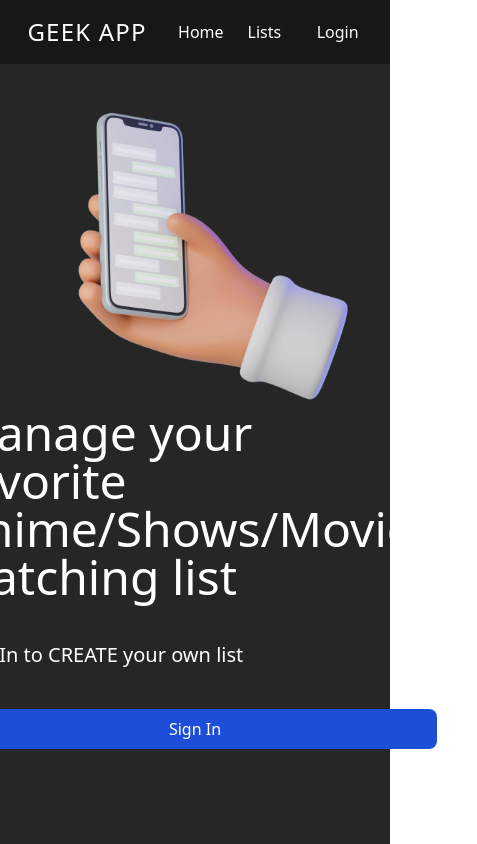
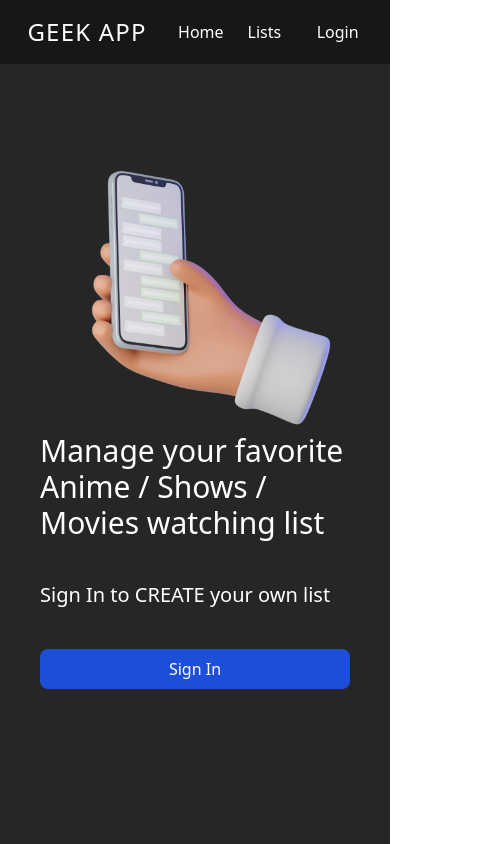
Before and after one commit to BrunoUemura/geek-app-frontend, a Next.js app: page / in a window 390 px wide. Shown: the whole page, 477 px wide, since content can reach past the window. Built offline with nearby package versions, Linux system fonts and the light colour scheme.

Commit message:
feat: adjust for mobile

```diff
--- a/src/components/Navbar/components/NavbarAuth.tsx
+++ b/src/components/Navbar/components/NavbarAuth.tsx
@@ -10,8 +10,6 @@ interface NavbarAuthProps {
 }
 
 export const NavbarAuth = ({ isAuthenticated }: NavbarAuthProps) => {
-  console.log(isAuthenticated);
-
   if (isAuthenticated) {
     return (
       <Image src={defaultUser} alt={"Default User"} width={40} height={40} />
--- a/src/pages/index.tsx
+++ b/src/pages/index.tsx
@@ -17,9 +17,9 @@ export default function Home() {
 
       <div className="flex flex-col justify-center items-center max-w-6xl px-10 md:flex-row md:">
         <div className="flex flex-col">
-          <h1 className="text-5xl text-white mb-10">
-            Manage your favorite <span>Anime</span>/<span>Shows</span>/
-            <span>Movies </span>
+          <h1 className="text-3xl text-white mb-10 sm:text-5xl">
+            Manage your favorite <span>Anime </span>/<span> Shows </span>/
+            <span> Movies </span>
             watching list
           </h1>
 
```
